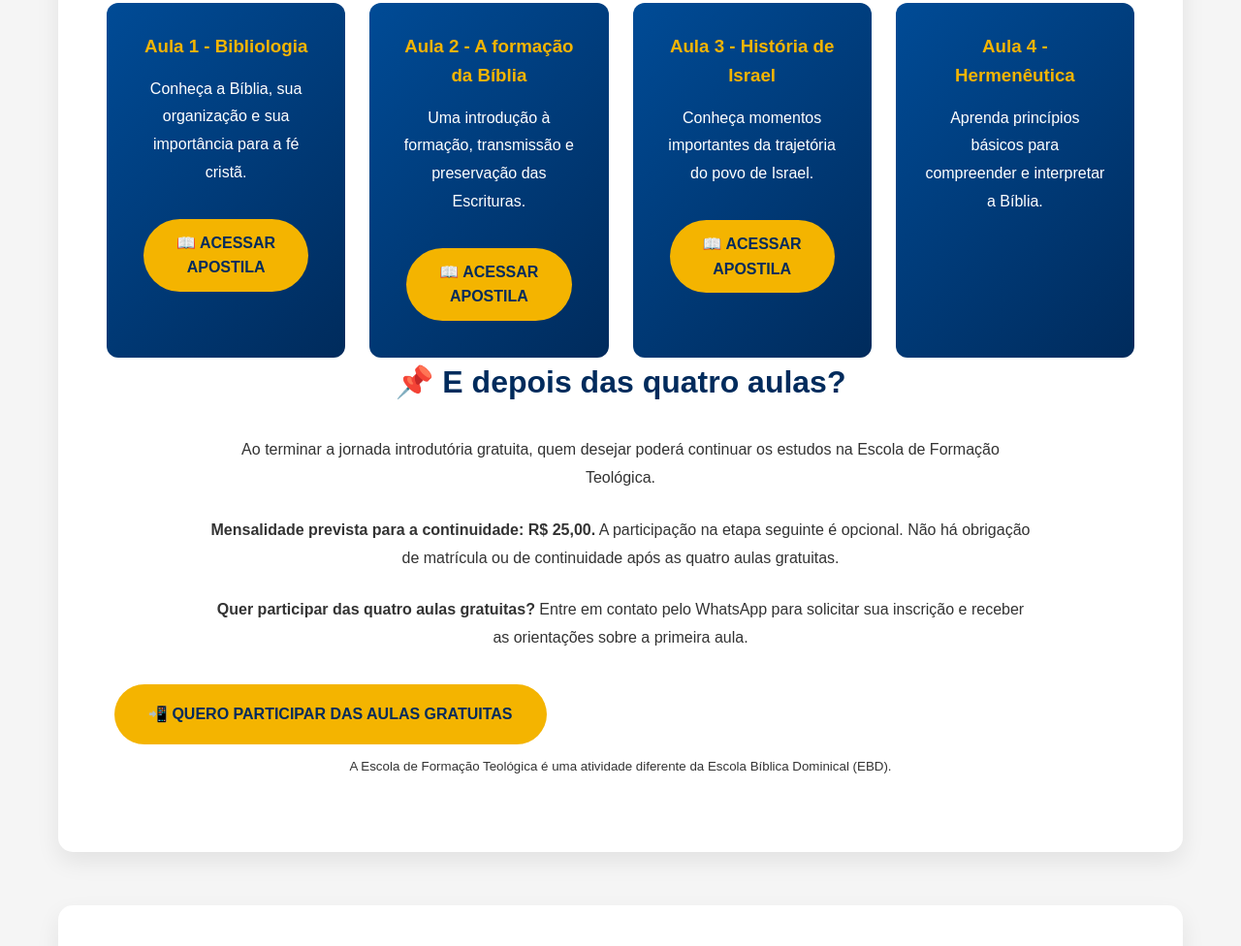
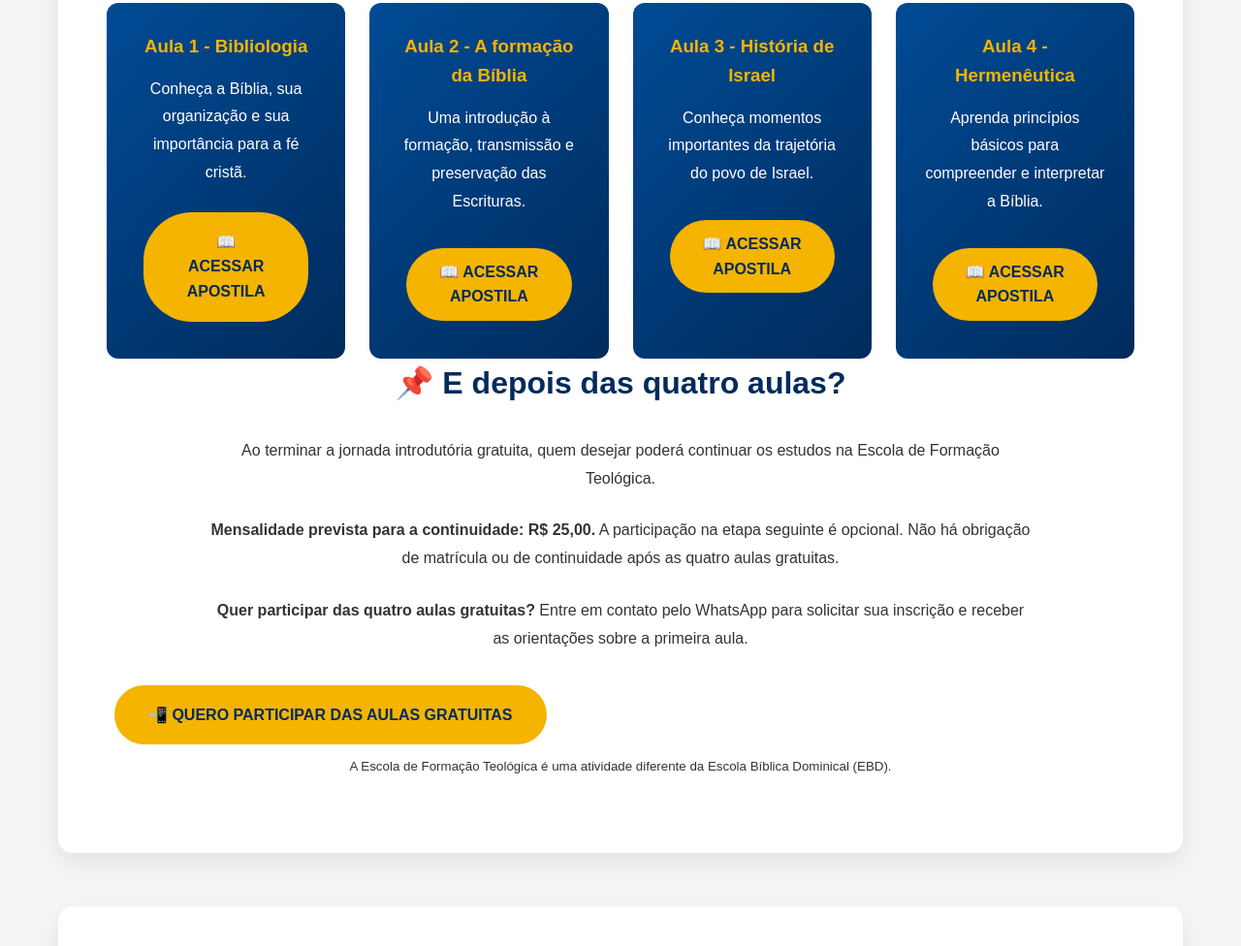
Before and after one commit to edgardireitofbb-cmd/Site-oficial-da-Igreja-Batista-F-e-Vida, a plain HTML site: page index.html in a window 1280 px wide. Shown: the part 2842-3818 px from the top of the page at 97% size. Drawn offline with Linux system fonts and the light colour scheme.

Commit message:
Adicionar botão e apostila da Aula 4

```diff
--- a/index.html
+++ b/index.html
@@ -1,4 +1,3 @@
-
 <!DOCTYPE html>
 <html lang="pt-BR">
 <head>
@@ -158,7 +157,7 @@
                target="_blank"
                rel="noopener noreferrer"
                class="botao"
-               style="display:inline-block; margin-top:15px; padding:12px 16px;">
+               style="display:inline-block; margin-top:15px, padding:12px 16px;">
                 📖 ACESSAR APOSTILA
             </a>
         </div>
@@ -198,6 +197,14 @@
             <h3>Aula 4 - Hermenêutica</h3>
 
             <p>Aprenda princípios básicos para compreender e interpretar a Bíblia.</p>
+
+            <a href="materiais/Apostila_Aula_04_Hermeneutica_Fe_e_Vida.pdf"
+               target="_blank"
+               rel="noopener noreferrer"
+               class="botao"
+               style="display:inline-block; margin-top:15px; padding:12px 16px;">
+                📖 ACESSAR APOSTILA
+            </a>
         </div>
 
     </div>
```
Also changed, not shown: 1 other file.
